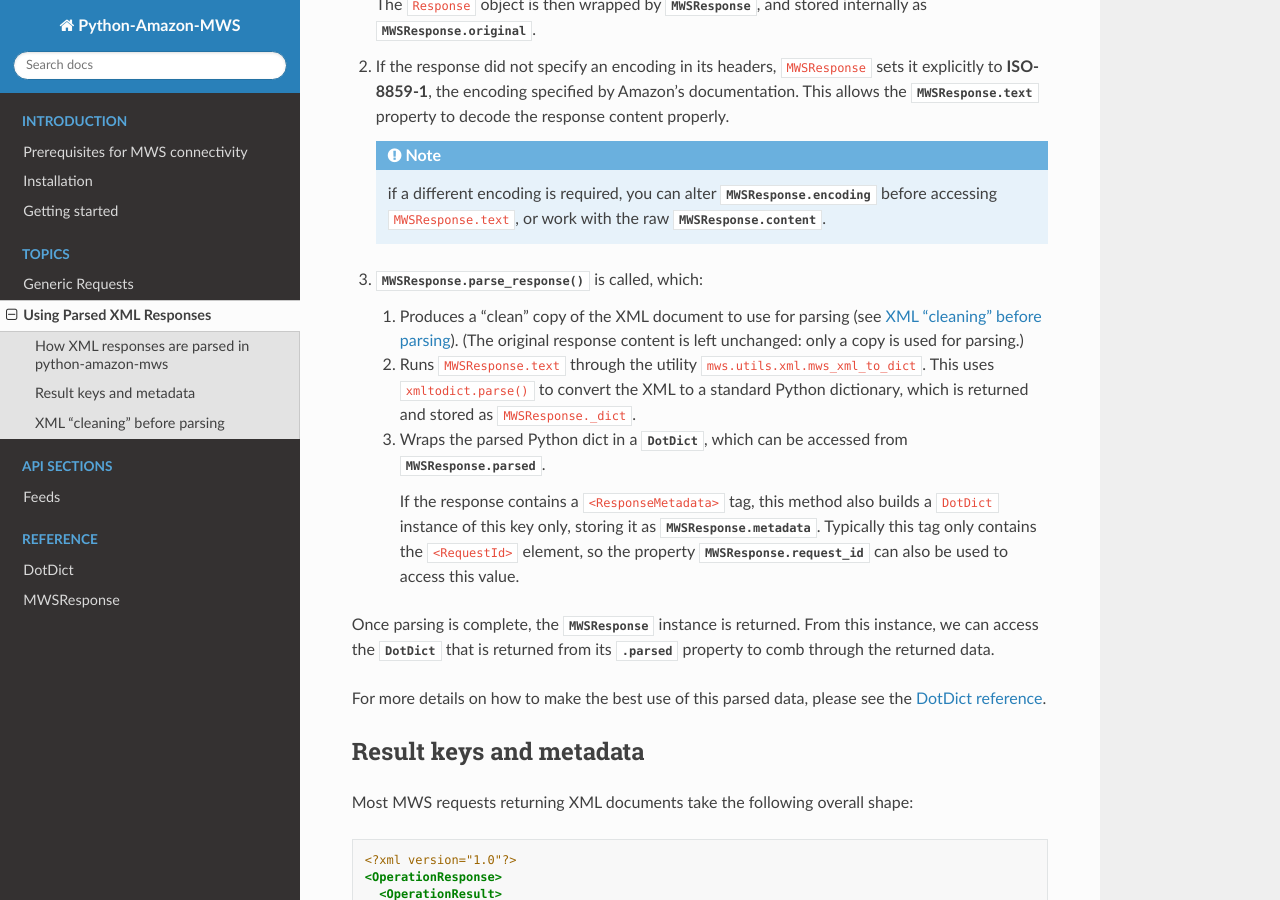
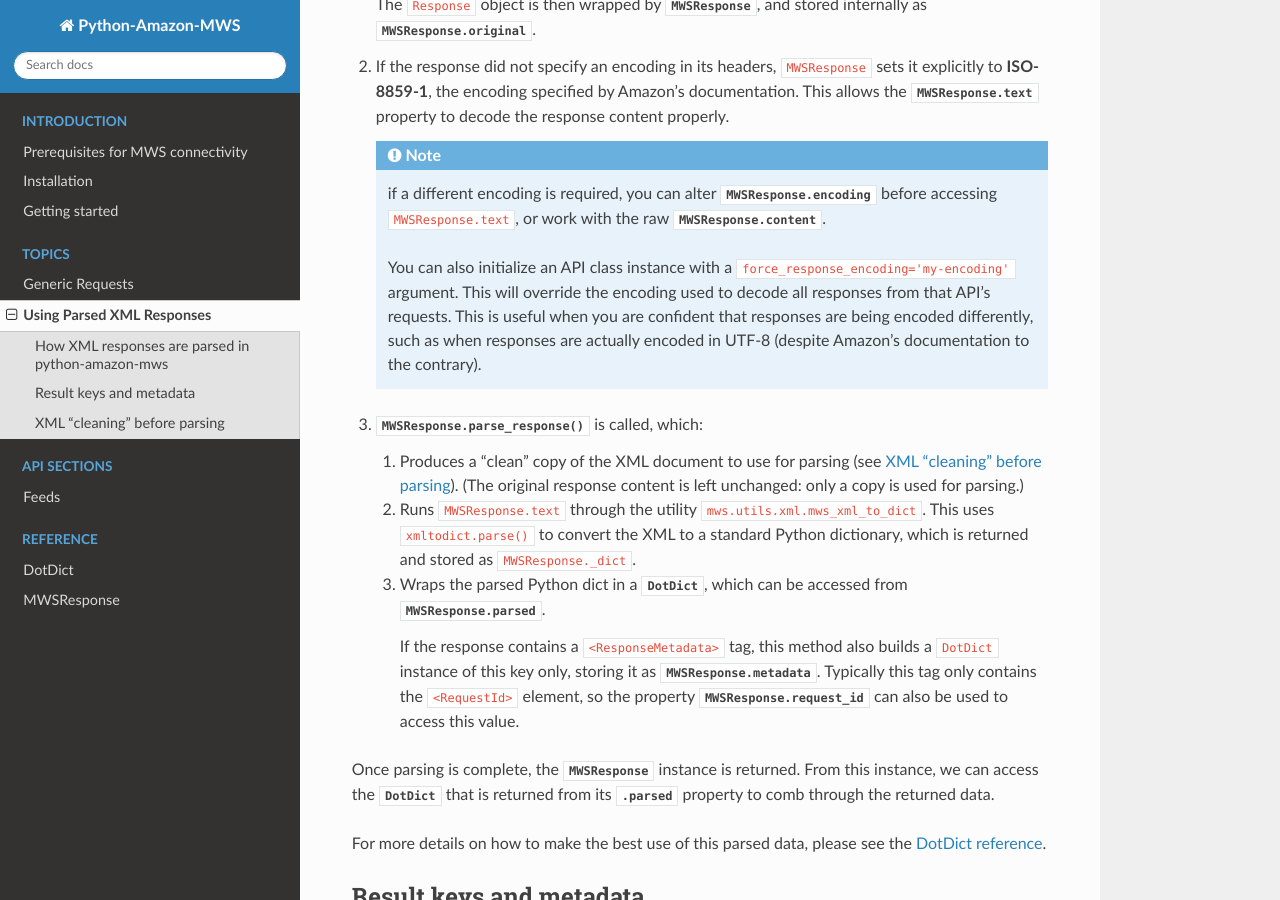
Before and after one commit to python-amazon-mws/python-amazon-mws, a Sphinx documentation site: the page built from docs/source/topics/parsedXMLResponses.rst, in a window 1280 px wide and 900 px high, scrolled down 1518 px. Built offline with Sphinx 7.4.7 and the Read the Docs theme 2.0.0, drawn with Linux system fonts in a browser that asks for light colours.

Commit message:
Docs update, details on encoding change. Deeper documentation needed in future updates, when we do some more in-depth coverage of the full package.

```diff
--- a/docs/source/topics/parsedXMLResponses.rst
+++ b/docs/source/topics/parsedXMLResponses.rst
@@ -69,6 +69,11 @@ Parsing of this document goes through the following steps in python-amazon-mws:
    .. note:: if a different encoding is required, you can alter
       :py:attr:`MWSResponse.encoding <mws.response.MWSResponse.encoding>` before accessing
       ``MWSResponse.text``, or work with the raw :py:attr:`MWSResponse.content <mws.response.MWSResponse.content>`.
+
+      You can also initialize an API class instance with a ``force_response_encoding='my-encoding'`` argument.
+      This will override the encoding used to decode all responses from that API's requests. This is useful when you
+      are confident that responses are being encoded differently, such as when responses are actually encoded in UTF-8
+      (despite Amazon's documentation to the contrary).
 
 3. :py:meth:`MWSResponse.parse_response() <mws.response.MWSResponse.parse_response>` is called, which:
 
```
